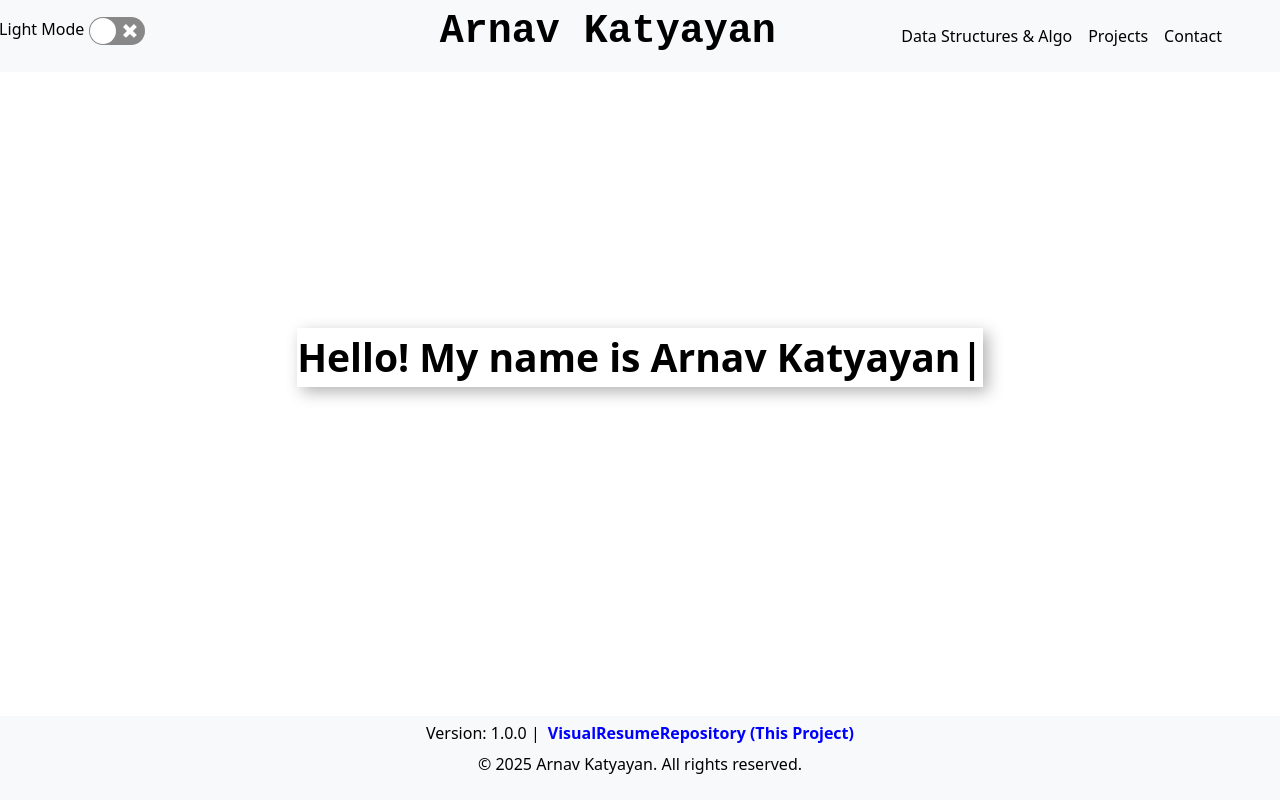
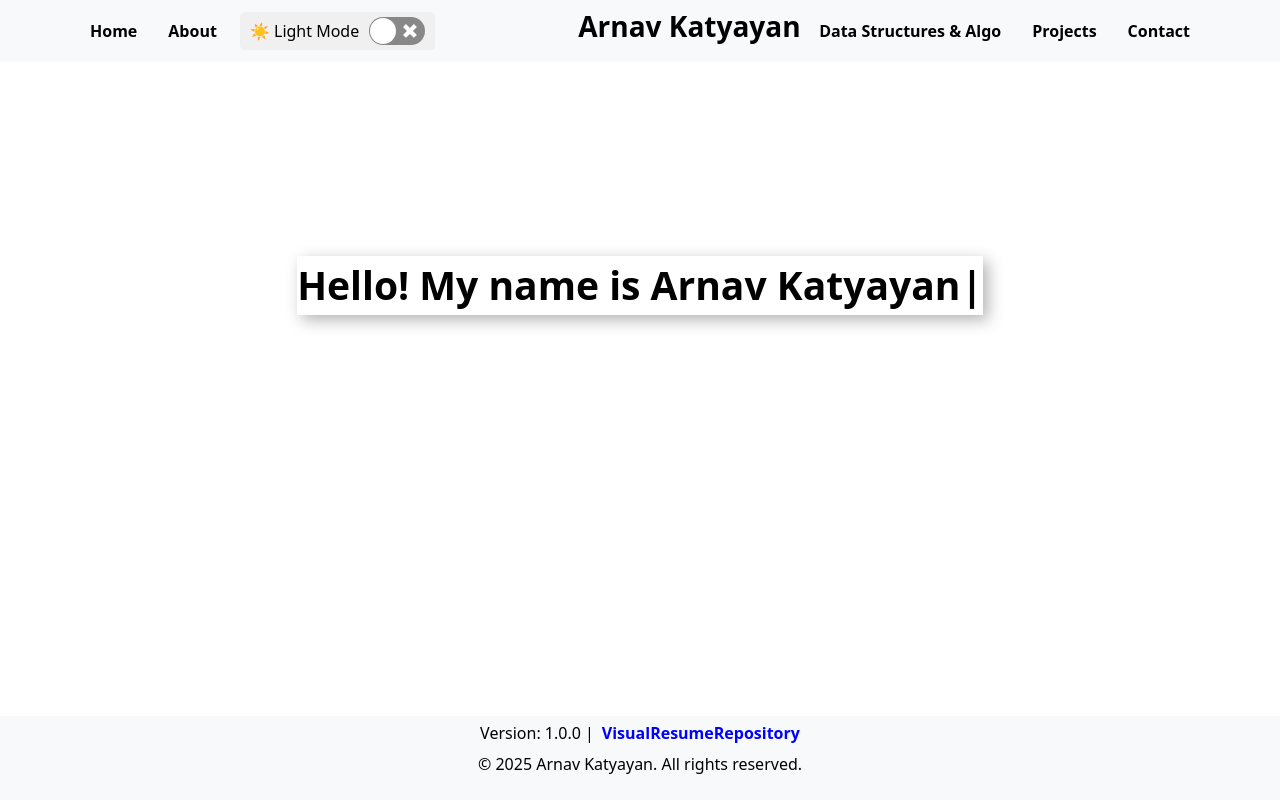
Before and after one commit to arnavkatyayan/visualresumearnavk2025, a React (Create React App) app: page / in a window 1280 px wide. Built offline with nearby package versions, Linux system fonts and the light colour scheme.

Commit message:
Navbar fix.

```diff
--- a/src/App.css
+++ b/src/App.css
@@ -245,7 +245,7 @@ body {
   border: 1px solid black;
   box-shadow: 4px 4px 10px rgba(0, 0, 0, 0.2);
   position:relative;
-  top:1vw;
+  top:4vw;
   padding: 5px;
 }
 .project-names {
@@ -318,6 +318,7 @@ body {
   position: relative;
   max-height: 153vh;
   height: 161vh;
+  top:2vw;
 }
 
 .vertical-line {
@@ -445,7 +446,7 @@ body {
   display: flex;
   align-items: center;
   justify-content: center;
-  top: 2vw;
+  top: 7vw;
   position: relative;
 }
 
--- a/src/App.js
+++ b/src/App.js
@@ -41,7 +41,7 @@ function App() {
     <div className={darkMode ? "dark-theme" : "light-theme"}>
 
       {/* Navbar */}
-      <Navbar bg={darkMode ? "dark" : "light"} expand="lg" className='nav-bg'>
+      {/* <Navbar bg={darkMode ? "dark" : "light"} expand="lg" className='nav-bg'>
         <Container>
           <Navbar.Collapse id="basic-navbar-nav">
             <Nav className="me-auto margin-right-nav">
@@ -60,7 +60,71 @@ function App() {
             </Nav>
           </Navbar.Collapse>
         </Container>
-      </Navbar>
+      </Navbar> */}
+      <Navbar
+  bg={darkMode ? "dark" : "light"}
+  expand="lg"
+  style={{
+    width: "100%",
+    position: "fixed",
+    top: 0,
+    left: 0,
+    zIndex: 1000,
+    padding: "10px 20px"
+  }}
+>
+  <Container>
+    <Navbar.Toggle aria-controls="basic-navbar-nav" />
+    <Navbar.Collapse
+      id="basic-navbar-nav"
+      style={{ display: "flex", justifyContent: "space-between", alignItems: "center" }}
+    >
+      <Nav style={{ display: "flex", alignItems: "center", gap: "15px", flexWrap: "nowrap" }}>
+        <Nav.Link
+          style={{ color: darkMode ? "white" : "black", textDecoration: "none", fontWeight: "bold" }}
+          onClick={() => handleNavigation("home")}
+        >
+          Home
+        </Nav.Link>
+        <Nav.Link
+          style={{ color: darkMode ? "white" : "black", textDecoration: "none", fontWeight: "bold" }}
+          onClick={() => handleNavigation("about")}
+        >
+          About
+        </Nav.Link>
+        <div
+          style={{ display: "flex", alignItems: "center", gap: "10px", cursor: "pointer", padding: "5px 10px", borderRadius: "5px", backgroundColor: darkMode ? "#333" : "#f0f0f0" }}
+        >
+          {darkMode ? "🌙 Dark Mode" : "☀️ Light Mode"}
+          <ReactSwitch onChange={toggleDarkMode} checked={darkMode} />
+        </div>
+        <h1 style={{ whiteSpace: "nowrap", fontSize: "28px",marginLeft:"10vw", fontWeight: "bold", color: darkMode ? "white" : "black" }}>
+          Arnav Katyayan
+        </h1>
+      </Nav>
+      <Nav style={{ display: "flex", alignItems: "center", gap: "15px", flexWrap: "nowrap" }}>
+        <Nav.Link
+          style={{ color: darkMode ? "white" : "black", textDecoration: "none", fontWeight: "bold" }}
+          onClick={() => handleNavigation("DSA")}
+        >
+          Data Structures & Algo
+        </Nav.Link>
+        <Nav.Link
+          style={{ color: darkMode ? "white" : "black", textDecoration: "none", fontWeight: "bold" }}
+          onClick={() => handleNavigation("project")}
+        >
+          Projects
+        </Nav.Link>
+        <Nav.Link
+          style={{ color: darkMode ? "white" : "black", textDecoration: "none", fontWeight: "bold" }}
+          onClick={() => handleNavigation("contact")}
+        >
+          Contact
+        </Nav.Link>
+      </Nav>
+    </Navbar.Collapse>
+  </Container>
+</Navbar>
 
       {/* Conditional Rendering Based on Current Page */}
       {currentPage === "home" && <HomePage />}
@@ -83,7 +147,7 @@ function App() {
                     rel="noopener noreferrer"
                     className={!darkMode? 'visual-resume-css':'visual-resume-css darkModeColor'}
                   >
-                    VisualResumeRepository (This Project)
+                    VisualResumeRepository
                   </a>
                 </h6>
               </div>
```
